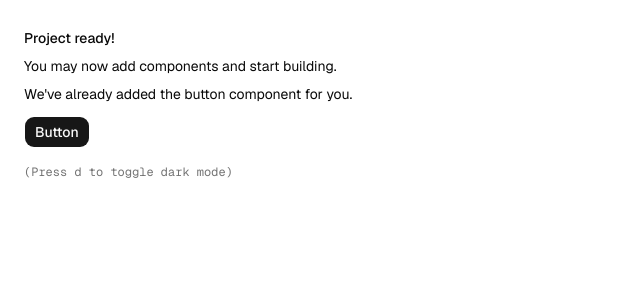
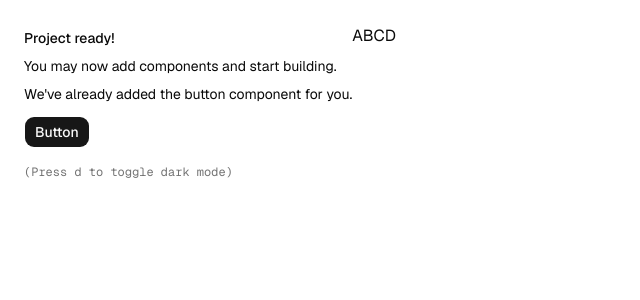
Before and after one commit to hafiz2107/browser-automation-app, a Next.js app: page / in a window 1280 px wide. Shown: the top 300 px of the page, without its empty margins (0-640 px from the left). Built offline with nearby package versions, Linux system fonts and the light colour scheme.

Commit message:
Check commit

```diff
--- a/app/page.tsx
+++ b/app/page.tsx
@@ -14,6 +14,7 @@ export default function Page() {
           (Press <kbd>d</kbd> to toggle dark mode)
         </div>
       </div>
+      <span>ABCD</span>
     </div>
   )
 }
```
